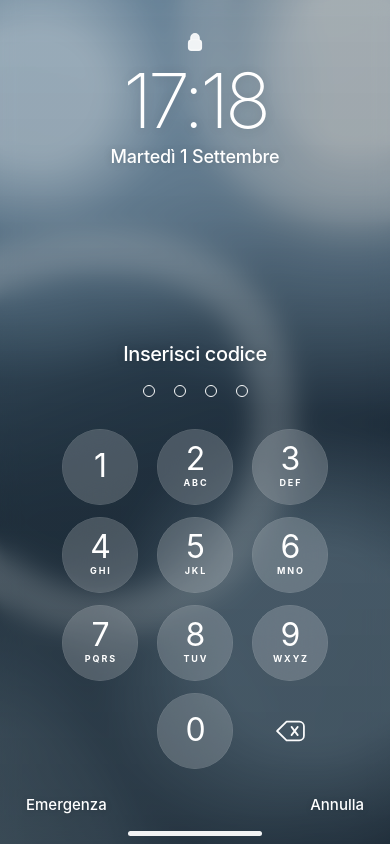
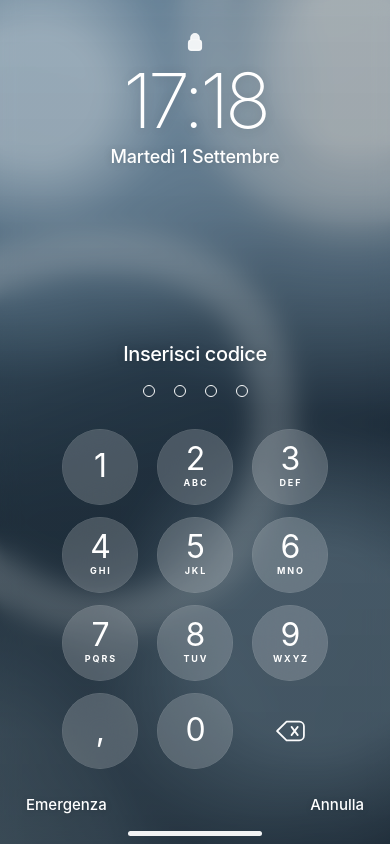
Before and after one commit to dellarosamarco/sky-mobile, a React (Vite) app: page /game in a window 390 px wide. Built offline with nearby package versions, Linux system fonts and the light colour scheme.

Commit message:
Support Sky Mobile passcode format with comma

```diff
--- a/src/components/IPhoneLockScreen.jsx
+++ b/src/components/IPhoneLockScreen.jsx
@@ -1,6 +1,6 @@
 import { useEffect, useMemo, useState } from 'react'
 
-const keys = [1, 2, 3, 4, 5, 6, 7, 8, 9, null, 0, 'delete']
+const keys = [1, 2, 3, 4, 5, 6, 7, 8, 9, ',', 0, 'delete']
 
 function LockIcon() {
   return (
@@ -41,8 +41,6 @@ export default function IPhoneLockScreen({ pin, onUnlock }) {
   )
 
   const press = (key) => {
-    if (key === null) return
-
     if (key === 'delete') {
       setError(false)
       setValue((current) => current.slice(0, -1))
@@ -79,33 +77,26 @@ export default function IPhoneLockScreen({ pin, onUnlock }) {
 
         <div className="ios-passcode-panel">
           <div className="ios-passcode-title">Inserisci codice</div>
-          <div className={`ios-dots ${error ? 'is-error' : ''}`} aria-label={`${value.length} cifre inserite`}>
+          <div className={`ios-dots ${error ? 'is-error' : ''}`} aria-label={`${value.length} caratteri inseriti`}>
             {Array.from({ length: pin.length }).map((_, index) => (
               <span key={index} className={index < value.length ? 'filled' : ''} />
             ))}
           </div>
 
           <div className="ios-keypad">
-            {keys.map((key, index) => {
-              if (key === null) return <div className="ios-key-spacer" key={`spacer-${index}`} />
+            {keys.map((key) => {
               if (key === 'delete') {
                 return (
-                  <button
-                    className="ios-delete"
-                    key="delete"
-                    type="button"
-                    onClick={() => press('delete')}
-                    aria-label="Elimina cifra"
-                  >
+                  <button className="ios-delete" key="delete" type="button" onClick={() => press('delete')} aria-label="Elimina carattere">
                     <DeleteIcon />
                   </button>
                 )
               }
 
               return (
-                <button className="ios-key" key={key} type="button" onClick={() => press(key)}>
+                <button className={`ios-key ${key === ',' ? 'ios-comma' : ''}`} key={key} type="button" onClick={() => press(key)}>
                   <span>{key}</span>
-                  {key > 1 && key < 10 && (
+                  {typeof key === 'number' && key > 1 && key < 10 && (
                     <small>{['', '', 'ABC', 'DEF', 'GHI', 'JKL', 'MNO', 'PQRS', 'TUV', 'WXYZ'][key]}</small>
                   )}
                 </button>
@@ -113,9 +104,11 @@ export default function IPhoneLockScreen({ pin, onUnlock }) {
             })}
           </div>
 
+          {error && <div className="ios-passcode-error">Codice errato</div>}
+
           <div className="ios-bottom-actions">
             <button type="button">Emergenza</button>
-            <button type="button" onClick={() => setValue('')}>Annulla</button>
+            <button type="button" onClick={() => { setValue(''); setError(false) }}>Annulla</button>
           </div>
         </div>
       </section>
```
